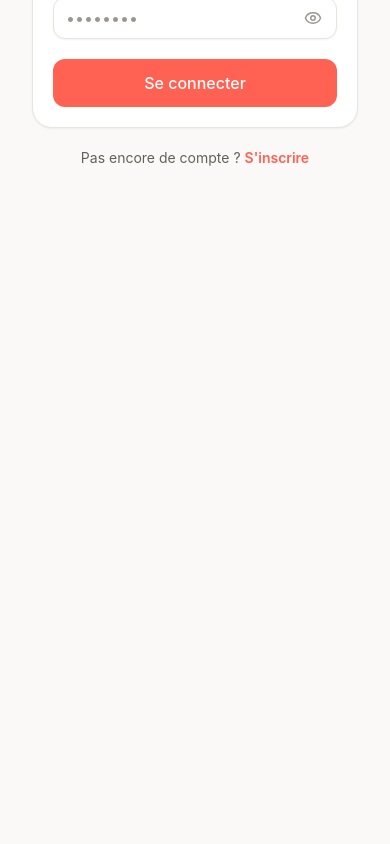
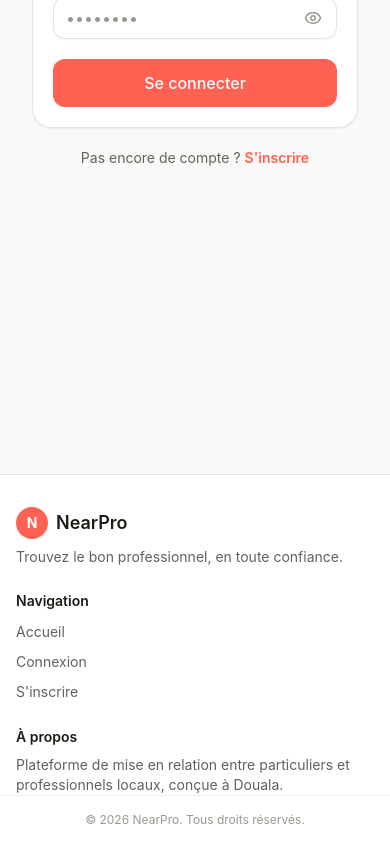
Before and after one commit to Dupont-fr/nearpro-frontend, a React (Vite) app: page /login in a window 390 px wide. Shown: the part 459-1303 px from the top of the page. Before the commit the page ends 893 px from the top, so only its background shows below. Built offline with nearby package versions, Linux system fonts and the light colour scheme; no server answers.

Commit message:
feat(auth): format telephonique auto (+237 + masque 6 90 00 00 00), validation mobile CM, suggestion de mot de passe, footer public

```diff
--- /dev/null
+++ b/src/components/layout/PublicFooter/index.tsx
@@ -0,0 +1,57 @@
+import { Link } from 'react-router-dom'
+
+const NAV_LINKS = [
+  { to: '/', label: 'Accueil' },
+  { to: '/login', label: 'Connexion' },
+  { to: '/register', label: "S'inscrire" },
+]
+
+export function PublicFooter() {
+  return (
+    <footer className="mt-10 border-t border-border bg-surface">
+      <div className="mx-auto grid w-full max-w-6xl grid-cols-1 gap-6 px-4 py-8 pb-safe sm:grid-cols-3 sm:px-6">
+        <div className="flex flex-col gap-2">
+          <Link to="/" className="flex items-center gap-2">
+            <span className="flex size-8 items-center justify-center rounded-lg bg-primary text-sm font-bold text-white">
+              N
+            </span>
+            <span className="text-lg font-semibold text-text-primary">NearPro</span>
+          </Link>
+          <p className="text-sm text-text-secondary">
+            Trouvez le bon professionnel, en toute confiance.
+          </p>
+        </div>
+
+        <div>
+          <h2 className="mb-2 text-sm font-semibold text-text-primary">Navigation</h2>
+          <ul className="flex flex-col gap-1.5">
+            {NAV_LINKS.map((link) => (
+              <li key={link.to}>
+                <Link
+                  to={link.to}
+                  className="text-sm text-text-secondary transition-colors hover:text-primary"
+                >
+                  {link.label}
+                </Link>
+              </li>
+            ))}
+          </ul>
+        </div>
+
+        <div>
+          <h2 className="mb-2 text-sm font-semibold text-text-primary">À propos</h2>
+          <p className="text-sm text-text-secondary">
+            Plateforme de mise en relation entre particuliers et professionnels locaux, conçue à
+            Douala.
+          </p>
+        </div>
+      </div>
+
+      <div className="border-t border-border-light py-4">
+        <p className="text-center text-xs text-text-muted">
+          © 2026 NearPro. Tous droits réservés.
+        </p>
+      </div>
+    </footer>
+  )
+}
--- a/src/components/ui/Input.tsx
+++ b/src/components/ui/Input.tsx
@@ -38,7 +38,7 @@ export function Input({
         ) : null}
         <input
           id={inputId}
-          className={`${inputClasses(Boolean(error))} ${leading ? 'pl-12' : ''} ${trailing ? 'pr-11' : ''} ${className}`}
+          className={`${inputClasses(Boolean(error))} ${leading ? 'pl-16' : ''} ${trailing ? 'pr-11' : ''} ${className}`}
           {...props}
         />
         {trailing ? (
--- a/src/features/auth/schema.ts
+++ b/src/features/auth/schema.ts
@@ -32,7 +32,10 @@ export const registerSchema = z.object({
     .pipe(z.email("L'adresse email est invalide")),
   phone: z
     .string()
-    .regex(/^(\+237 ?)?[0-9 ]{8,12}$/, 'Numéro de téléphone invalide')
+    .refine(
+      (value) => /^6[5-9]\d{7}$/.test(value.replace(/\s/g, '')),
+      'Numéro de mobile camerounais invalide (ex : 6 90 00 00 00)',
+    )
     .optional()
     .or(z.literal('').transform(() => undefined)),
   password: z
--- a/src/layouts/PublicLayout/index.tsx
+++ b/src/layouts/PublicLayout/index.tsx
@@ -3,6 +3,7 @@ import { useAuth } from '../../features/auth/hooks'
 import { logoutUser } from '../../features/auth/services'
 import { clearUser } from '../../features/auth/slice'
 import { Button } from '../../components/ui/Button'
+import { PublicFooter } from '../../components/layout/PublicFooter'
 import { useAppDispatch } from '../../store/hooks'
 
 export function PublicLayout() {
@@ -66,6 +67,8 @@ export function PublicLayout() {
       <main className="mx-auto w-full max-w-6xl flex-1 px-4 py-6 sm:px-6">
         <Outlet />
       </main>
+
+      <PublicFooter />
     </div>
   )
 }
--- a/src/pages/RegisterPage.tsx
+++ b/src/pages/RegisterPage.tsx
@@ -1,10 +1,12 @@
 import { zodResolver } from '@hookform/resolvers/zod'
 import {
   ArrowLeft,
+  Check,
   CheckCircle2,
   Circle,
   Eye,
   EyeOff,
+  RefreshCw,
   Sparkles,
   XCircle,
 } from 'lucide-react'
@@ -33,12 +35,27 @@ function normalizePhone(raw: string): string {
   return `+237 ${local}`
 }
 
+function formatPhoneInput(raw: string): string {
+  const digits = raw.replace(/\D/g, '').replace(/^237/, '').slice(0, 9)
+  if (!digits) return ''
+  return [
+    digits.slice(0, 1),
+    digits.slice(1, 3),
+    digits.slice(3, 5),
+    digits.slice(5, 7),
+    digits.slice(7, 9),
+  ]
+    .filter(Boolean)
+    .join(' ')
+}
+
 export function RegisterPage() {
   const navigate = useNavigate()
   const dispatch = useAppDispatch()
   const [serverError, setServerError] = useState<string | null>(null)
   const [showPassword, setShowPassword] = useState(false)
   const [passwordFocused, setPasswordFocused] = useState(false)
+  const [passwordSuggestion, setPasswordSuggestion] = useState<string | null>(null)
 
   const {
     register,
@@ -62,8 +79,14 @@ export function RegisterPage() {
   const allRulesMet = PASSWORD_RULES.every((rule) => rule.test(passwordValue))
   const showChecklist = (passwordFocused || passwordValue.length > 0) && !allRulesMet
 
-  function handleGeneratePassword() {
-    setValue('password', generateStrongPassword(), { shouldValidate: true })
+  function handleSuggestPassword() {
+    setPasswordSuggestion(generateStrongPassword())
+  }
+
+  function handleApplySuggestion() {
+    if (!passwordSuggestion) return
+    setValue('password', passwordSuggestion, { shouldValidate: true })
+    setPasswordSuggestion(null)
   }
 
   async function onSubmit(values: RegisterFormValues) {
@@ -161,7 +184,12 @@ export function RegisterPage() {
               leading={`+237`}
               placeholder="6 90 00 00 00"
               error={errors.phone?.message}
-              {...register('phone')}
+              {...register('phone', {
+                onChange: (event) => {
+                  const input = event.target as HTMLInputElement
+                  input.value = formatPhoneInput(input.value)
+                },
+              })}
             />
 
             <div>
@@ -215,12 +243,38 @@ export function RegisterPage() {
               ) : null}
               <button
                 type="button"
-                onClick={handleGeneratePassword}
+                onClick={handleSuggestPassword}
                 className="mt-2 inline-flex items-center gap-1.5 text-sm font-semibold text-secondary transition-colors hover:text-secondary-hover"
               >
                 <Sparkles size={14} />
-                Générer un mot de passe fort
+                Suggérer un mot de passe fort
               </button>
+
+              {passwordSuggestion ? (
+                <div className="mt-2 flex flex-col gap-2.5 rounded-md border border-secondary bg-secondary-light p-3">
+                  <div className="flex items-center gap-1.5">
+                    <Sparkles size={14} className="shrink-0 text-secondary" />
+                    <p className="text-sm font-medium text-text-primary">Mot de passe suggéré</p>
+                  </div>
+                  <code className="block w-full break-all rounded-md border border-border bg-surface px-3 py-2 text-sm font-medium text-text-primary">
+                    {passwordSuggestion}
+                  </code>
+                  <div className="flex flex-wrap items-center gap-2">
+                    <Button type="button" size="sm" onClick={handleApplySuggestion}>
+                      <Check size={14} />
+                      Utiliser ce mot de passe
+                    </Button>
+                    <button
+                      type="button"
+                      onClick={handleSuggestPassword}
+                      className="inline-flex h-9 items-center gap-1.5 rounded-full px-3 text-sm font-medium text-text-secondary transition-colors hover:text-text-primary"
+                    >
+                      <RefreshCw size={14} />
+                      Nouvelle suggestion
+                    </button>
+                  </div>
+                </div>
+              ) : null}
             </div>
 
             <Button type="submit" size="lg" isLoading={isSubmitting} className="mt-1">
```
Also changed, not shown: 1 other file (tests, documents, lock files or other folders).
